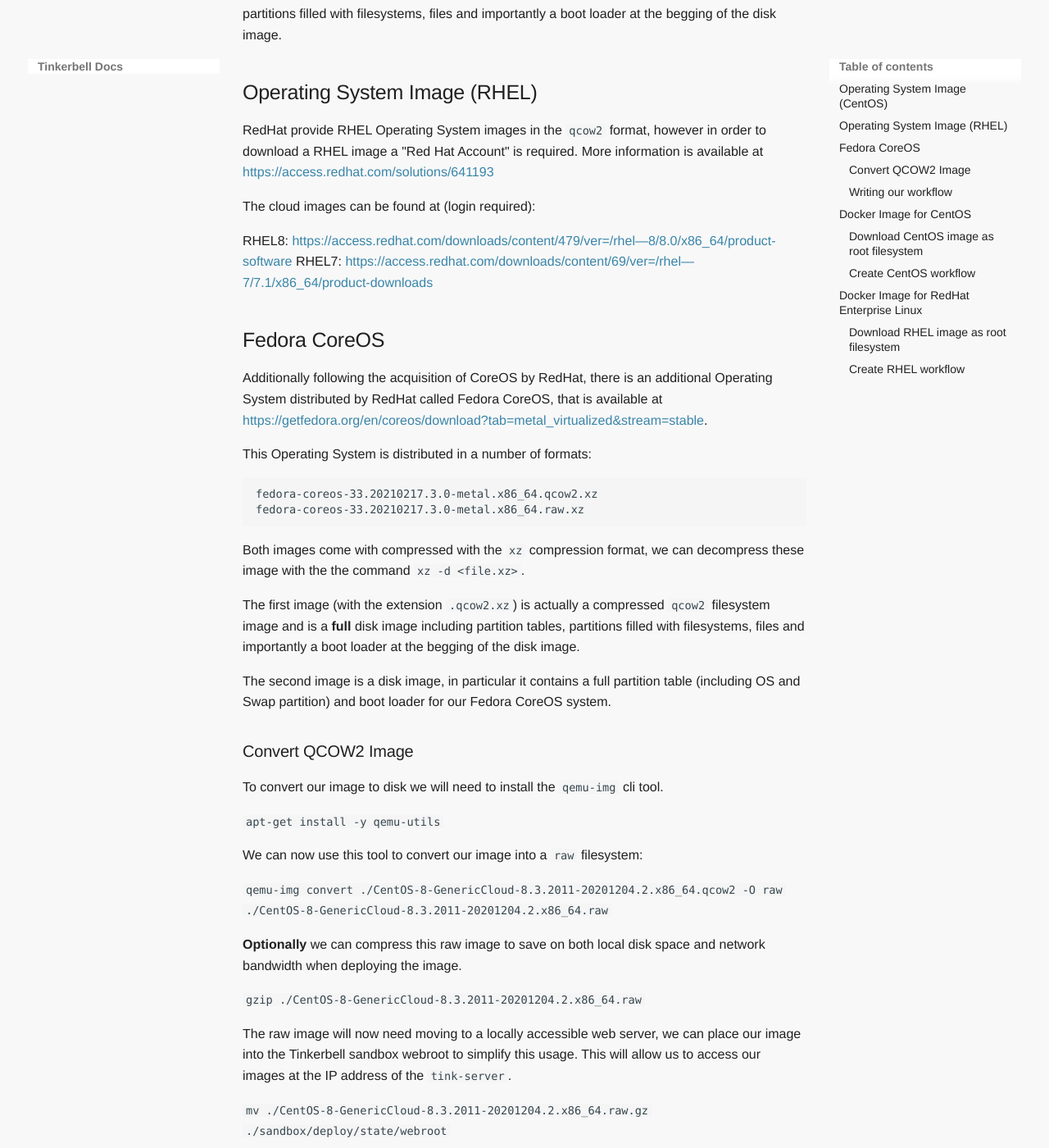
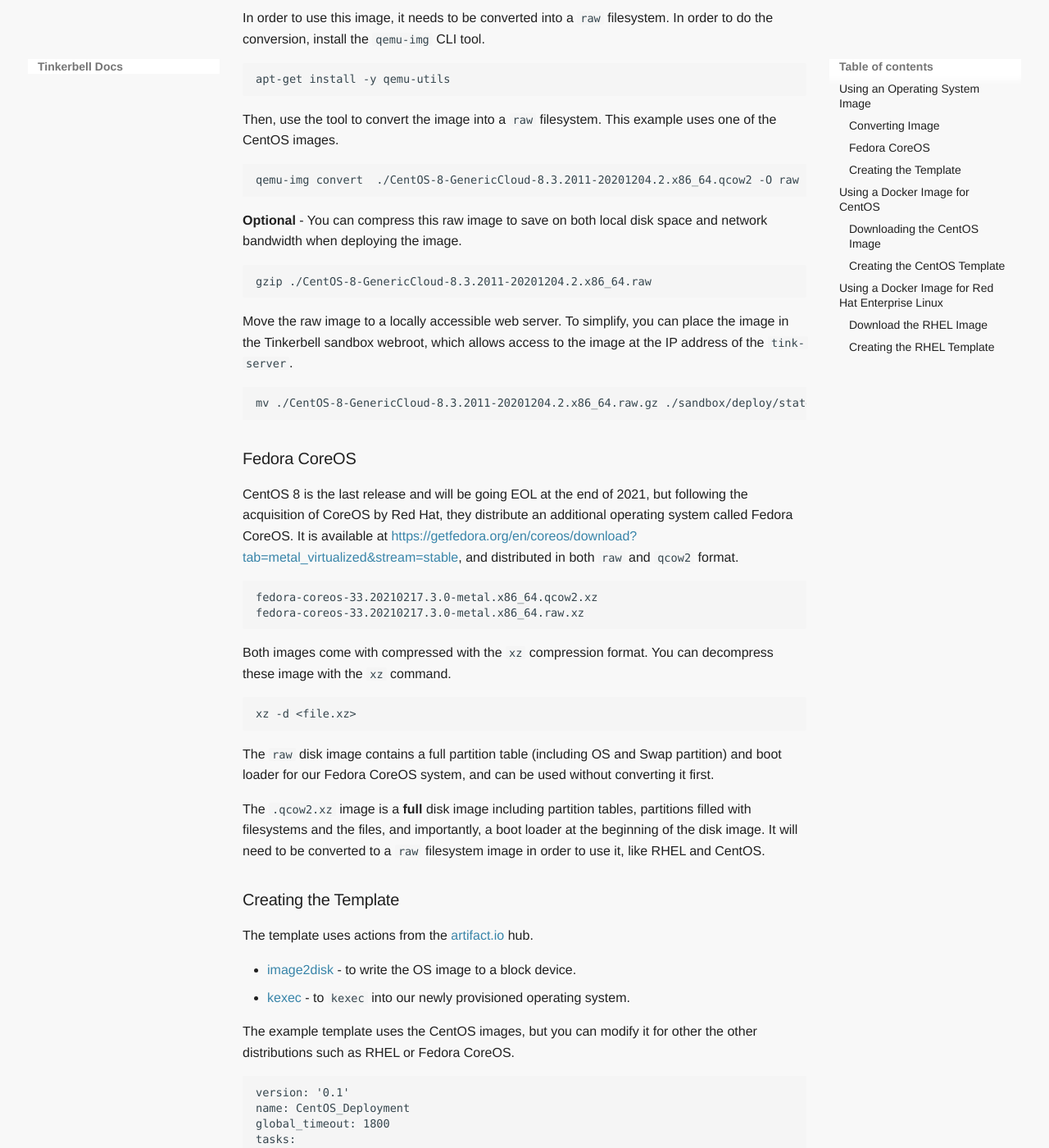
Before and after one commit to tinkerbell/tinkerbell-docs, an MkDocs documentation site: the page built from docs/deploying-operating-systems/examples-rhel-centos.md, in a window 1280 px wide and 1400 px high, scrolled down 814 px. Shown: the whole window at 82% size. Built offline with MkDocs 1.6.1 and Material for MkDocs 9.7.7, drawn with Linux system fonts in a browser that asks for light colours; some web fonts are replaced; some of the changed text lies outside the part shown.

Commit message:
proof and formatting for deploying rhel and centos doc (#93)
Signed-off-by: DailyAlice <msarabia@equinix.com>

````diff
--- a/docs/deploying-operating-systems/examples-rhel-centos.md
+++ b/docs/deploying-operating-systems/examples-rhel-centos.md
@@ -1,81 +1,78 @@
 ---
-title: Examples: RedHat Enterprise Linux & CentOS
+title: Example - Red Hat Enterprise Linux and CentOS
 date: 2021-03-16
 ---
 
-# Deploying RHEL/CentOS
+# Deploying Red Hat Enterprise Linux or CentOS
 
-This is a guide which walks through the process of deploying either RHEL or CentOS through a number of different mechanisms:
+This is a guide which walks through the process of deploying either Red Hat Enterprise Linux (RHEL) or CentOS from an operating system image or a Docker image.
 
-- Operating System Image
-- Docker Images
+## Using an Operating System Image
 
-## Operating System Image (CentOS)
+RedHat provides both RHEL and CoreOS images in the RedHat provide RHEL Operating System images in the `qcow2` format.
 
-**NOTE** CentOS 8 is the last release and will be going EOL at the end of 2021.
+The CentOS images are available the `cloud-images` web site [https://cloud.centos.org/centos/8/x86_64/images/](https://cloud.centos.org/centos/8/x86_64/images/).
 
-The CentOS project provide cloud images in a number of different formats, however or the purposes of usage with Tinkerbell only the `qcow2` format is an option. The CentOS images are available the `cloud-images` web site [https://cloud.centos.org/centos/8/x86_64/images/](https://cloud.centos.org/centos/8/x86_64/images/).
+RHEL images require a Red Hat Account in order to download, and are available at (login required):
 
-Below are two examples of images we can use:
+- RHEL8: [https://access.redhat.com/downloads/content/479/ver=/rhel—8/8.0/x86_64/product-software](https://access.redhat.com/downloads/content/479/ver=/rhel—8/8.0/x86_64/product-software)
+- RHEL7: [https://access.redhat.com/downloads/content/69/ver=/rhel—7/7.1/x86_64/product-downloads](https://access.redhat.com/downloads/content/69/ver=/rhel—7/7.1/x86_64/product-downloads)
+
+A `qcow2` filesystem image which is a **full** disk image including partition tables, partitions filled with filesystems and the files, and importantly, a boot loader at the beginning of the disk image. It will need to be converted to a `raw` filesystem image in order to use it.
+
+### Converting Image
+
+In order to use this image, it needs to be converted into a `raw` filesystem. In order to do the conversion, install the `qemu-img` CLI tool.
+
 ```
-CentOS-8-GenericCloud-8.2.2004-20200611.2.x86_64.qcow2	2020-06-11 02:51	1.1G
-CentOS-8-GenericCloud-8.3.2011-20201204.2.x86_64.qcow2	2020-12-04 17:51	1.2G
+apt-get install -y qemu-utils
 ```
 
-Both images are a `qcow2` filesystem image which is a **full** disk image including partition tables, partitions filled with filesystems, files and importantly a boot loader at the begging of the disk image.
+Then, use the tool to convert the image into a `raw` filesystem. This example uses one of the CentOS images.
 
-## Operating System Image (RHEL)
+```
+qemu-img convert  ./CentOS-8-GenericCloud-8.3.2011-20201204.2.x86_64.qcow2 -O raw ./CentOS-8-GenericCloud-8.3.2011-20201204.2.x86_64.raw
+```
 
-RedHat provide RHEL Operating System images in the `qcow2` format, however in order to download a RHEL image a "Red Hat Account" is required. More information is available at [https://access.redhat.com/solutions/641193](https://access.redhat.com/solutions/641193)
+**Optional** - You can compress this raw image to save on both local disk space and network bandwidth when deploying the image.
 
-The cloud images can be found at (login required):
+```
+gzip ./CentOS-8-GenericCloud-8.3.2011-20201204.2.x86_64.raw
+```
 
-RHEL8: [https://access.redhat.com/downloads/content/479/ver=/rhel—8/8.0/x86_64/product-software](https://access.redhat.com/downloads/content/479/ver=/rhel—8/8.0/x86_64/product-software)
-RHEL7: [https://access.redhat.com/downloads/content/69/ver=/rhel—7/7.1/x86_64/product-downloads](https://access.redhat.com/downloads/content/69/ver=/rhel—7/7.1/x86_64/product-downloads)
+Move the raw image to a locally accessible web server. To simplify, you can place the image in the Tinkerbell sandbox webroot, which allows access to the image at the IP address of the `tink-server`.
 
-## Fedora CoreOS
+```
+mv ./CentOS-8-GenericCloud-8.3.2011-20201204.2.x86_64.raw.gz ./sandbox/deploy/state/webroot
+```
 
-Additionally following the acquisition of CoreOS by RedHat, there is an additional Operating System distributed by RedHat called Fedora CoreOS, that is available at [https://getfedora.org/en/coreos/download?tab=metal_virtualized&stream=stable](https://getfedora.org/en/coreos/download?tab=metal_virtualized&stream=stable).
+### Fedora CoreOS
 
-This Operating System is distributed in a number of formats:
+CentOS 8 is the last release and will be going EOL at the end of 2021, but following the acquisition of CoreOS by Red Hat, they distribute an additional operating system called Fedora CoreOS. It is available at [https://getfedora.org/en/coreos/download?tab=metal_virtualized&stream=stable](https://getfedora.org/en/coreos/download?tab=metal_virtualized&stream=stable), and distributed in both `raw` and `qcow2` format.
 
 ```
 fedora-coreos-33.20210217.3.0-metal.x86_64.qcow2.xz
 fedora-coreos-33.20210217.3.0-metal.x86_64.raw.xz
 ```
 
-Both images come with compressed with the `xz` compression format, we can decompress these image with the the command `xz -d <file.xz>`.
+Both images come with compressed with the `xz` compression format. You can decompress these image with the `xz` command.
 
-The first image (with the extension `.qcow2.xz`) is actually a compressed `qcow2` filesystem image and is a **full** disk image including partition tables, partitions filled with filesystems, files and importantly a boot loader at the begging of the disk image.
+```
+xz -d <file.xz>
+```
 
- The second image is a disk image, in particular it contains a full partition table (including OS and Swap partition) and boot loader for our Fedora CoreOS system.
+The `raw` disk image contains a full partition table (including OS and Swap partition) and boot loader for our Fedora CoreOS system, and can be used without converting it first.
 
-### Convert QCOW2 Image
+The `.qcow2.xz` image is a **full** disk image including partition tables, partitions filled with filesystems and the files, and importantly, a boot loader at the beginning of the disk image. It will need to be converted to a `raw` filesystem image in order to use it, like RHEL and CentOS.
 
-To convert our image to disk we will need to install the `qemu-img` cli tool.
+### Creating the Template
 
-`apt-get install -y qemu-utils`
+The template uses actions from the [artifact.io](https://artifact.io) hub.
 
-We can now use this tool to convert our image into a `raw` filesystem:
+- [image2disk](https://artifacthub.io/packages/tbaction/tinkerbell-community/image2disk) - to write the OS image to a block device.
+- [kexec](https://artifacthub.io/packages/tbaction/tinkerbell-community/kexec) - to `kexec` into our newly provisioned operating system.
 
-`qemu-img convert  ./CentOS-8-GenericCloud-8.3.2011-20201204.2.x86_64.qcow2 -O raw ./CentOS-8-GenericCloud-8.3.2011-20201204.2.x86_64.raw`
-
-**Optionally** we can compress this raw image to save on both local disk space and network bandwidth when deploying the image.
-
-`gzip ./CentOS-8-GenericCloud-8.3.2011-20201204.2.x86_64.raw`
-
-The raw image will now need moving to a locally accessible web server, we can place our image into the Tinkerbell sandbox webroot to simplify this usage. This will allow us to access our images at the IP address of the `tink-server`.
-
-`mv ./CentOS-8-GenericCloud-8.3.2011-20201204.2.x86_64.raw.gz ./sandbox/deploy/state/webroot`
-
-### Writing our workflow
-
-This example will use the CentOS images, so please modify for other distributions such as RHEL or Fedora CoreOS.
-
-Our workflow will make use of the actions from the [artifact.io](https://artifact.io) hub:
-
-- [image2disk](https://artifacthub.io/packages/tbaction/tinkerbell-community/image2disk) - to write the OS image to a block device
-- [kexec](https://artifacthub.io/packages/tbaction/tinkerbell-community/kexec) - to `kexec` into our newly provisioned Operating System
+The example template uses the CentOS images, but you can modify it for other the other distributions such as RHEL or Fedora CoreOS.
 
 ```
 version: '0.1'
@@ -106,36 +103,40 @@
 		  FS_TYPE: ext4
 ```
 
-## Docker Image for CentOS
+## Using a Docker Image for CentOS
 
- We can easily make use of the **official** docker images to generate a root filesystem for use when deploying with Tinkerbell
+We can easily make use of the **official** docker images to generate a root filesystem for use when deploying with Tinkerbell.
 
-### Download CentOS image as root filesystem
+### Downloading the CentOS Image
 
- ```
- TMPRFS=$(docker container create centos:8)
- docker export $TMPRFS > centos_rootfs.tar
- docker rm $TMPRFS
- ```
+```
+TMPRFS=$(docker container create centos:8)
+docker export $TMPRFS > centos_rootfs.tar
+docker rm $TMPRFS
+```
 
- **Optionally** we can compress this filesystem archive to save on both local disk space and network bandwidth when deploying the image.
+**Optional** - You can compress this filesystem archive to save on both local disk space and network bandwidth when deploying the image.
 
- `gzip ./centos_rootfs.tar`
+```
+gzip ./centos_rootfs.tar
+```
 
- The raw image will now need moving to a locally accessible web server, we can place our image into the Tinkerbell sandbox webroot to simplify this usage. This will allow us to access our images at the IP address of the `tink-server`.
+Move the raw image to a locally accessible web server. To simplify, you can place the image in the Tinkerbell sandbox webroot, which allows access to the image at the IP address of the `tink-server`.
 
- `mv ./centos_rootfs.tar.gz ./sandbox/deploy/state/webroot`
+```
+mv ./centos_rootfs.tar.gz ./sandbox/deploy/state/webroot
+```
 
-### Create CentOS workflow
+### Creating the CentOS Template
 
- Our workflow will make use of the actions from the artifact hub:
+The template makes use of the actions from the artifact hub.
 
- - [rootio](https://artifacthub.io/packages/tbaction/tinkerbell-community/rootio) - to partition our disk and make filesystems
- - [archive2disk](https://artifacthub.io/packages/tbaction/tinkerbell-community/archive2disk) - to write the OS image to a block device
- - [cexec](https://artifacthub.io/packages/tbaction/tinkerbell-community/cexec) - to run commands inside (chroot) our newly provisioned Operating System
- - [kexec](https://artifacthub.io/packages/tbaction/tinkerbell-community/kexec) - to `kexec` into our newly provisioned Operating System
+- [rootio](https://artifacthub.io/packages/tbaction/tinkerbell-community/rootio) - to partition our disk and make filesystems.
+- [archive2disk](https://artifacthub.io/packages/tbaction/tinkerbell-community/archive2disk) - to write the OS image to a block device.
+- [cexec](https://artifacthub.io/packages/tbaction/tinkerbell-community/cexec) - to run commands inside (chroot) our newly provisioned operating system.
+- [kexec](https://artifacthub.io/packages/tbaction/tinkerbell-community/kexec) - to `kexec` into our newly provisioned operating system.
 
- ```
+```
 version: '0.1'
 name: debian_bullseye_provisioning
 global_timeout: 1800
@@ -185,40 +186,43 @@
 		  environment:
 			BLOCK_DEVICE: /dev/sda3
 			FS_TYPE: ext4
- ```
+```
 
 
-## Docker Image for RedHat Enterprise Linux
+## Using a Docker Image for Red Hat Enterprise Linux
 
-  We can easily make use of the **official** docker images to generate a root filesystem for use when deploying with Tinkerbell
+We can easily make use of the **official** docker images to generate a root filesystem for use when deploying with Tinkerbell.
 
+### Download the RHEL Image
 
-### Download RHEL image as root filesystem
+```
+TMPRFS=$(docker container create registry.access.redhat.com/rhel7:latest)
+docker export $TMPRFS > rhel_rootfs.tar
+docker rm $TMPRFS
+```
 
-  ```
-  TMPRFS=$(docker container create registry.access.redhat.com/rhel7:latest)
-  docker export $TMPRFS > rhel_rootfs.tar
-  docker rm $TMPRFS
-  ```
+**Optional** - You can compress this filesystem archive to save on both local disk space and network bandwidth when deploying the image.
 
-**Optionally** we can compress this filesystem archive to save on both local disk space and network bandwidth when deploying the image.
+```
+gzip ./rhel_rootfs.tar
+```
 
-`gzip ./rhel_rootfs.tar`
+Move the raw image to a locally accessible web server. To simplify, you can place the image in the Tinkerbell sandbox webroot, which allows access to the image at the IP address of the `tink-server`.
 
-The raw image will now need moving to a locally accessible web server, we can place our image into the Tinkerbell sandbox webroot to simplify this usage. This will allow us to access our images at the IP address of the `tink-server`.
+```
+mv ./rhel_rootfs.tar.gz ./sandbox/deploy/state/webroot
+```
 
-`mv ./rhel_rootfs.tar.gz ./sandbox/deploy/state/webroot`
+### Creating the RHEL Template
 
-### Create RHEL workflow
+The template makes use of the actions from the artifact hub.
 
-Our workflow will make use of the actions from the artifact hub:
+- [rootio](https://artifacthub.io/packages/tbaction/tinkerbell-community/rootio) - to partition our disk and make filesystems.
+- [archive2disk](https://artifacthub.io/packages/tbaction/tinkerbell-community/archive2disk) - to write the OS image to a block device.
+- [cexec](https://artifacthub.io/packages/tbaction/tinkerbell-community/cexec) - to run commands inside (chroot) our newly provisioned operating system.
+- [kexec](https://artifacthub.io/packages/tbaction/tinkerbell-community/kexec) - to `kexec` into our newly provisioned operating system.
 
-  - [rootio](https://artifacthub.io/packages/tbaction/tinkerbell-community/rootio) - to partition our disk and make filesystems
-  - [archive2disk](https://artifacthub.io/packages/tbaction/tinkerbell-community/archive2disk) - to write the OS image to a block device
-  - [cexec](https://artifacthub.io/packages/tbaction/tinkerbell-community/cexec) - to run commands inside (chroot) our newly provisioned Operating System
-  - [kexec](https://artifacthub.io/packages/tbaction/tinkerbell-community/kexec) - to `kexec` into our newly provisioned Operating System
-
-  ```
+```
 version: '0.1'
 name: debian_bullseye_provisioning
 global_timeout: 1800
@@ -279,4 +283,4 @@
 		  environment:
 			BLOCK_DEVICE: /dev/sda3
 			FS_TYPE: ext4
-  ```
+```
--- a/mkdocs.yml
+++ b/mkdocs.yml
@@ -41,6 +41,7 @@
     - Example - Deploying Ubuntu: deploying-operating-systems/examples-ubuntu.md
     - Example - Deploying Debian: deploying-operating-systems/examples-debian.md
     - Example - Deploying FreeBSD: deploying-operating-systems/examples-freebsd.md
+    - Example - Deploying Red Hat Enterprise Linux and CentOS: deploying-operating-systems/examples-rhel-centos.md
 
   - Troubleshooting: troubleshooting.md
 
````
